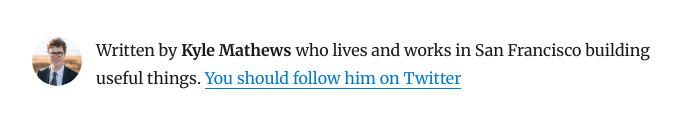
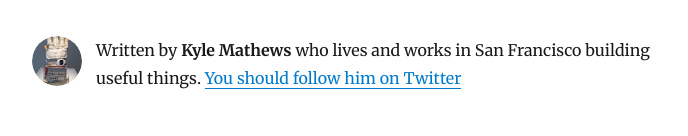
Before and after one commit to vymr1000/gatsby-blog, a Gatsby site: page / in a window 1280 px wide. Shown: the part 188-324 px from the top of the page, without its empty margins (293-981 px from the left). Built offline with nearby package versions, Linux system fonts and the light colour scheme; Gatsby itself is replaced by a stand-in of ours; some packages are replaced by stand-ins of ours.

Commit message:
Update profile picture

```diff
--- a/src/components/bio.js
+++ b/src/components/bio.js
@@ -14,7 +14,7 @@ import { rhythm } from "../utils/typography"
 const Bio = () => {
   const data = useStaticQuery(graphql`
     query BioQuery {
-      avatar: file(absolutePath: { regex: "/profile-pic.jpg/" }) {
+      avatar: file(absolutePath: { regex: "/flight-plan.jpg/" }) {
         childImageSharp {
           fixed(width: 50, height: 50) {
             ...GatsbyImageSharpFixed
```
Also changed, not shown: content/assets/flight-plan.jpg (added), content/assets/profile-pic.jpg (deleted).
